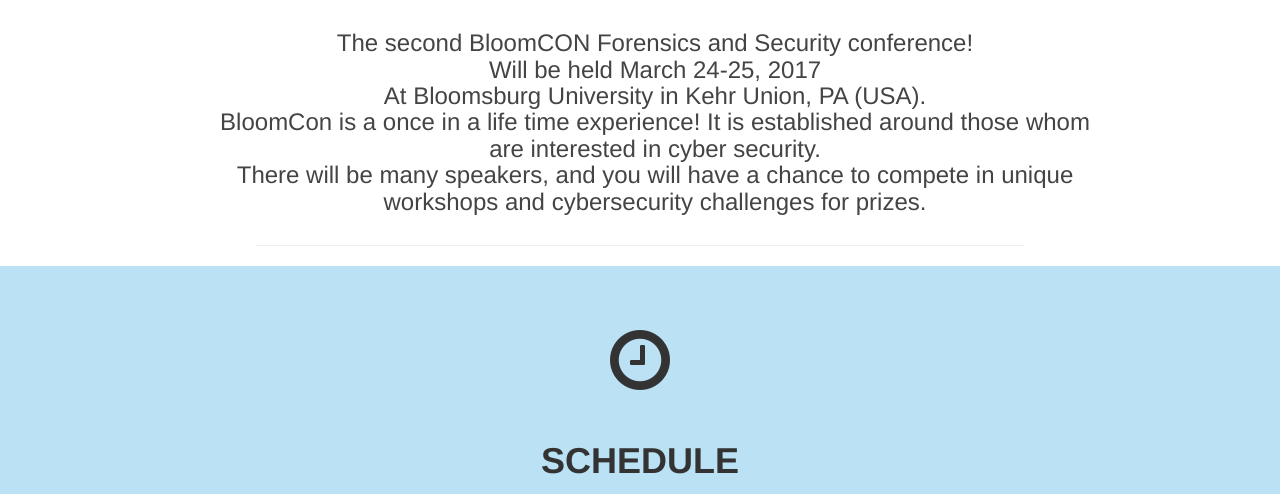
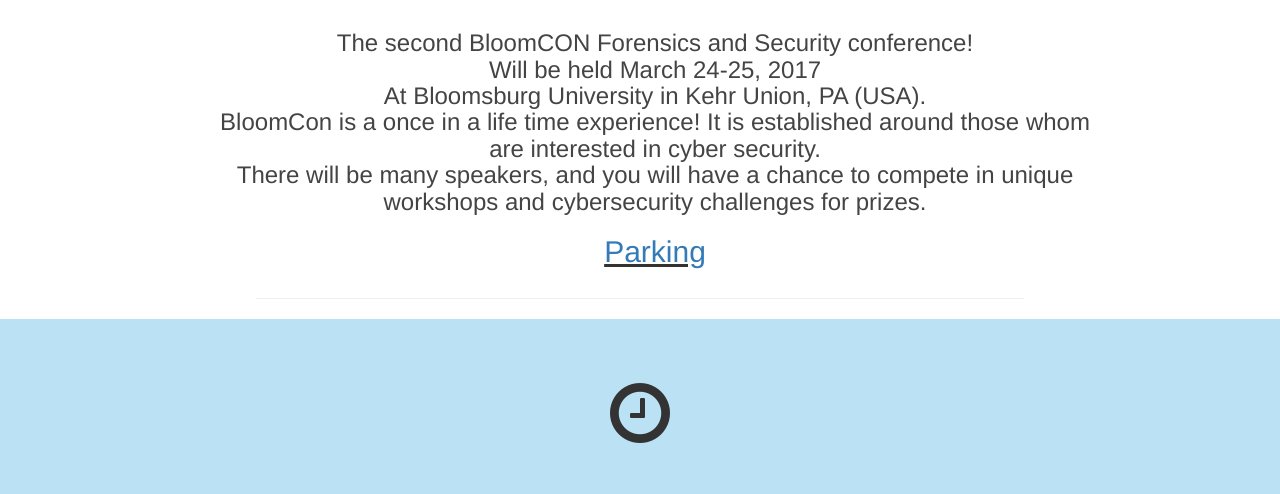
Before and after one commit to riodw/BloomCON, a PHP site: page / in a window 1280 px wide. Shown: the part 897-1391 px from the top of the page. Run offline with PHP 8.4, Linux system fonts and the light colour scheme; some libraries are stand-ins or nearby versions.

Commit message:
Update parking, rearange schedule

```diff
--- a/index.php
+++ b/index.php
@@ -170,7 +170,7 @@
          </div>
          <div class="container">
             <h3>The second BloomCON Forensics and Security conference!<br>Will be held March 24-25, 2017<br>At Bloomsburg University in Kehr Union, PA (USA).<br>BloomCon is a once in a life time experience! It is established around those whom are interested in cyber security.<br>There will be many speakers, and you will have a chance to compete in unique workshops and cybersecurity challenges for prizes.</h3>
-            <!--<h2 style="text-decoration:underline;"><a href="images/BloomCON-Parking.png">Parking</a></h2>-->
+            <h2 style="text-decoration:underline;"><a data-toggle="modal" data-target="#parking" href="#">Parking</a></h2>
          </div>
       </div>
 
@@ -188,6 +188,12 @@
             <h1>
                <?php echo $BCxml->schedule['title']; ?>
             </h1>
+            <div class="text-center">
+               <h4>Full Schedule:</h4>
+               <h2>
+                  <a href="images/Friday.png" style="text-decoration:underline;">Friday</a>&nbsp;&nbsp;&nbsp;<a href="images/Saturday.png" style="text-decoration:underline;">Saturday</a>
+               </h2>
+            </div>
          </div>
          <section class="days container">
             <article class="col-xs-12">
@@ -256,12 +262,6 @@
                $num_days++;
             }
             ?>
-         <div class="text-center">
-            <h4>Full Schedule:</h4>
-            <h2>
-               <a href="images/Friday.png" style="text-decoration:underline;">Friday</a>&nbsp;&nbsp;&nbsp;<a href="images/Saturday.png" style="text-decoration:underline;">Saturday</a>
-            </h2>
-         </div>
          <hr style="width:60%;">
       </div>
 
@@ -722,6 +722,8 @@
 
       <!-- MODALS -->
       <!-- MODALS -->
+
+      <!-- Call for Papers -->
       <div id="cfp" class="modal fade" role="dialog">
          <div class="col-xs-11 col-sm-8" style="margin: auto;float:none;">
             <div class="modal-content">
@@ -790,7 +792,38 @@
          </div>
       </div>
 
-	  <div id="sponsor" class="modal fade" role="dialog">
+      <!-- Parking -->
+      <div id="parking" class="modal fade" role="dialog">
+         <div class="col-xs-11 col-sm-7" style="margin: auto;float:none;">
+            <div class="modal-content">
+               <div class="modal-header">
+                  <button type="button" class="close" data-dismiss="modal">&times;</button>
+                  <h4 class="modal-title">Parking</h4>
+               </div>
+               <div class="modal-body col-xs-12" style="text-align:center;">
+                  <div class="content-center" style="text-align:center;">
+                     <h2>BLOOMCON <i class="fa fa-car"></i> PARKING</h2>
+                     <hr style="width:55%;">
+                  </div>
+                  <div style="max-width:600px; margin:0 auto; clear:both;">
+                     <h4>Parking on Friday:</h4>
+                     <p>We have reserved the top and bottom levels of the tri-level parking deck for Friday. This will open at 8am. Please be aware that past 9am we will not have attendents in the parking deck (they want to come to BloomCON too!). As a result, the deck may become full. Should the deck become full you can either park on the upper campus in the Orange lot and take a campus shuttle down or stop by Buckingham Maintenance Center (right off Lightstreet road) and ask for a visitor parking permit.</p>
+                     <br>
+                     <h4>Parking on Saturday:</h4>
+                     <p>You can park in the tri-level deck on Saturday.  If this becomes full you can park anywhere on campus without fear of getting a ticket.</p>
+                  </div>
+				  <br>
+				  <a href="http://www.bloomu.edu/parking" type="button" class="text-center btn btn-primary btn-lg" style="border:none; border-radius:0; background-color:#EEE; color:#74202f;">More information on parking can be found at www.bloomu.edu/parking</a>
+               </div>
+               <div class="modal-footer" style="clear: both;">
+                  <button type="button" class="btn btn-default" data-dismiss="modal">Close</button>
+               </div>
+            </div>
+         </div>
+      </div>
+
+      <!-- How to sponsor -->
+      <div id="sponsor" class="modal fade" role="dialog">
          <div class="col-xs-11 col-sm-7" style="margin: auto;float:none;">
             <div class="modal-content">
                <div class="modal-header">
@@ -859,7 +892,7 @@
 
       <!-- AFTER PARTY CSS -->
       <link href="css/AfterParty.css" rel="stylesheet" type="text/css">
-
+      <!-- After Party -->
       <div id="After_P_card" class="modal fade" role="dialog">
          <div class="col-xs-11 col-sm-10" style="margin: auto;float:none;">
             <div class="modal-content">
```
